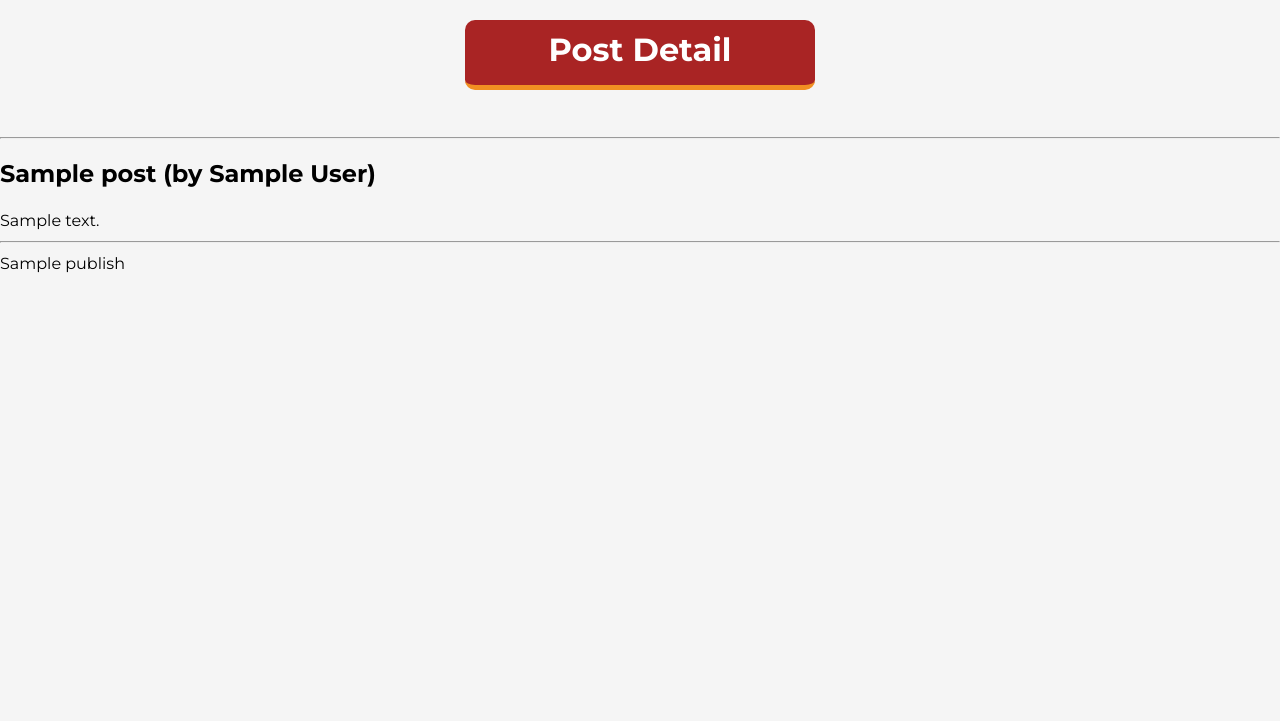
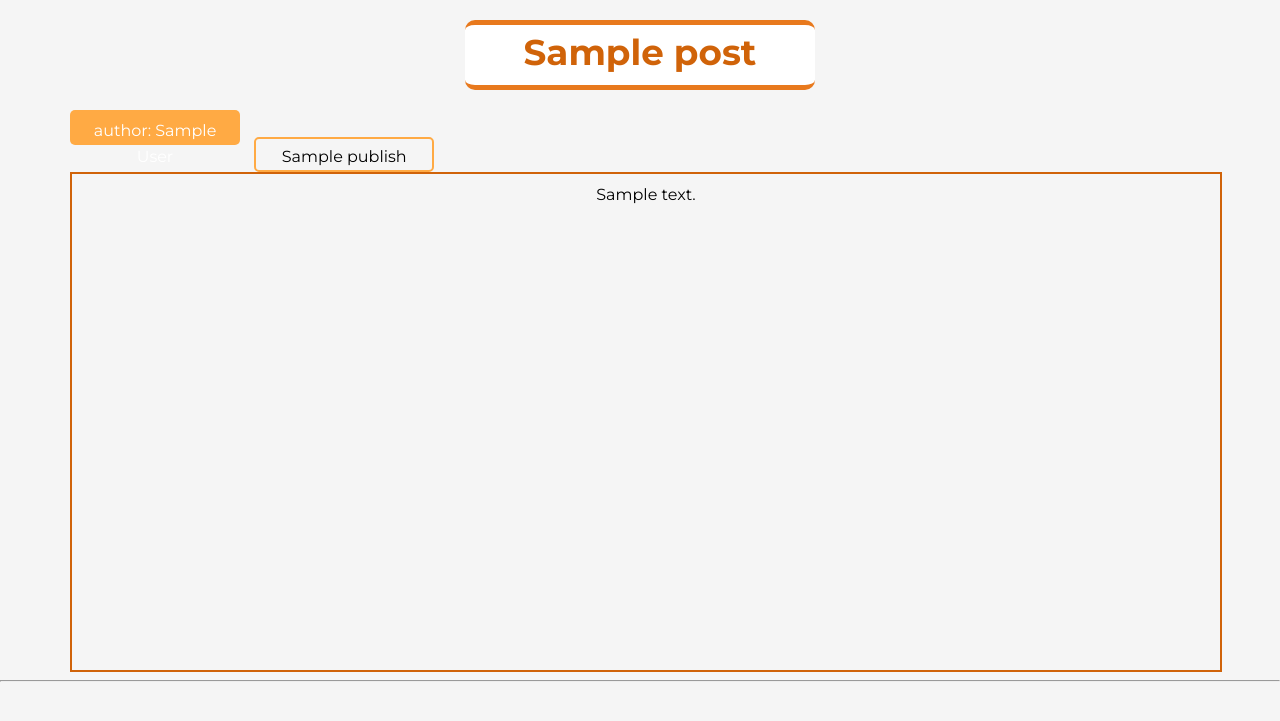
Before and after one commit to danialsadri/weblog, a Django app: template blog/templates/blog/detail.html in a window 1280 px wide. Shown: the top 721 px of the page. Run offline with Django 4.2, Linux system fonts and the light colour scheme; the template is opened without the code that fills it: most values are stand-ins (such as "Sample title", 1, 10 or a date in 2020); parts of the project's set-up code (start-up, migrations or seed data) failed here and were passed over.

Commit message:
change style base.css detail.html list.html pagination.html

```diff
--- a/blog/static/css/base.css
+++ b/blog/static/css/base.css
@@ -1,4 +1,4 @@
-/*              list                  */
+/*-----------------------list-----------------------*/
 
 @import url("https://fonts.googleapis.com/css?family=Montserrat:400,700");
 
@@ -111,3 +111,156 @@ h3::before {
     width: 500px;
     margin: 0 auto;
 }
+
+/*              detail              */
+
+.category {
+  text-transform: uppercase;
+  letter-spacing: 0.1em;
+  color: #ffaa44;
+}
+
+.article {
+  width: 100%; /* default */
+  max-width: 640px;
+  margin-left: auto;
+  margin-right: auto;
+  padding: 60px 30px;
+}
+
+.meta {
+}
+.post-detail {
+	width: 350px;
+	height: 70px;
+	background-color: #ffffff;
+	color: #d06309;
+	text-align: center;
+	border-bottom: 5px solid #e8791d;
+	border-top: 5px solid #e8791d;
+	border-radius: 10px;
+	margin: 20px auto;
+	padding: 10px;
+}
+
+.author {
+	display: inline-block;
+	text-align: center;
+	background-color: #ffaa44;
+	color: white;
+	border-radius: 5px;
+	padding: 8px 20px;
+	margin-left: 70px;
+	width: 170px;
+	height: 35px;
+}
+
+.pub-date {
+	text-align: center;
+	display: inline-block;
+	padding: 8px 20px;
+	margin-left: 10px;
+	width: 180px;
+	height: 35px;
+	border-radius: 5px;
+	border: 2px solid #ffaa44;
+}
+
+.des {
+	text-align: center;
+	border: 2px solid #d06309;
+	width: 90%;
+	height: 500px;
+	padding: 8px 20px;
+	margin-left: 70px;
+
+}
+.des-p {
+	text-align: center;
+}
+
+.post-detail {
+  font-size: 2.232em; /* line-height: 3 * 1.75 em; */
+  line-height: 1;
+}
+
+h2 {
+  font-size: 1.826em;
+  line-height: 1;
+}
+
+h3 {
+  font-size: 1.494em;
+  line-height: 1.2;
+}
+
+
+figure {
+  padding: 0;
+}
+
+img {
+  display: block;
+  margin-left: auto;
+  margin-right: auto;
+  max-width: 100%;
+}
+
+/*------------------Pagination--------------*/
+.pagination {
+    width: 400px;
+    margin: 40px auto;
+}
+
+.square {
+    padding: 2px 2px;
+    display: inline-block;
+    margin-right: 5px;
+    width: 35px;
+    height: 35px;
+    background-color: #941616;
+    color: white;
+    text-align: center;
+    border-radius: 5px;
+    font-size: 20px;
+}
+
+.square-red {
+    padding: 2px 2px;
+    display: inline-block;
+    margin-right: 5px;
+    width: 35px;
+    height: 35px;
+    background-color: #2e247e;
+    color: white;
+    text-align: center;
+    border-radius: 50%;
+    font-size: 20px;
+}
+
+.point {
+    display: inline-block;
+    margin-right: 5px;
+    width: 35px;
+    height: 35px;
+    color: #000000;
+    text-align: center;
+    font-size: 30px;
+}
+
+.page-a:active {
+    text-decoration: none;
+}
+
+.page-a:visited {
+    text-decoration: none;
+    color: white;
+}
+
+.page-a:link {
+    text-decoration: none;
+}
+
+.page-a:hover {
+    text-decoration: none;
+}
--- a/blog/templates/blog/detail.html
+++ b/blog/templates/blog/detail.html
@@ -5,10 +5,9 @@
 
 
 {% block content %}
-    <h1>Post Detail</h1><br>
+    <h1 class="post-detail">{{ post.title }}</h1>
+    <p class="author">author: {{ post.author }}</p>
+    <span class="pub-date">{{ post.publish|jformat:"%Y/%m/%d-%H:%M" }}</span>
+    <div class="des"> <p class="des-p">{{ post.description | linebreaks }}</p></div>
     <hr>
-	<h2>{{ post.title }} (by {{ post.author }})</h2>
-    <p>{{ post.description|linebreaks }}</p>
-    <hr>
-    <p>{{ post.publish|jformat:'%Y.%m.%d %H:%M:%S' }}</p>
 {% endblock %}
--- a/blog/templates/blog/list.html
+++ b/blog/templates/blog/list.html
@@ -5,17 +5,17 @@
 
 
 {% block content %}
-    <h1>Post List</h1>
+        <h1  class="post-list">Post List</h1>
 
         <ol style="--length: {{ posts|length }}" role="list">
             {% for post in posts %}
                 <li style="--i: {{ forloop.counter }}">
-                <h3>
+                    <h3 class="post-title">
                         <a style="text-decoration: none; color: black;" href="{{ post.get_absolute_url }}">
                             {{ post.title }}
                         </a>
                     </h3>
-                <p>{{ post.description|truncatewords:5 }}</p>
+                    <p class="descr">{{ post.description|truncatewords:5 }}</p>
                 </li>
             {% endfor %}
         </ol>
```
Also changed, not shown: blog/templates/partials/pagination.html (+12 -9 lines). Lines whose indentation alone changed are shown as unchanged.
